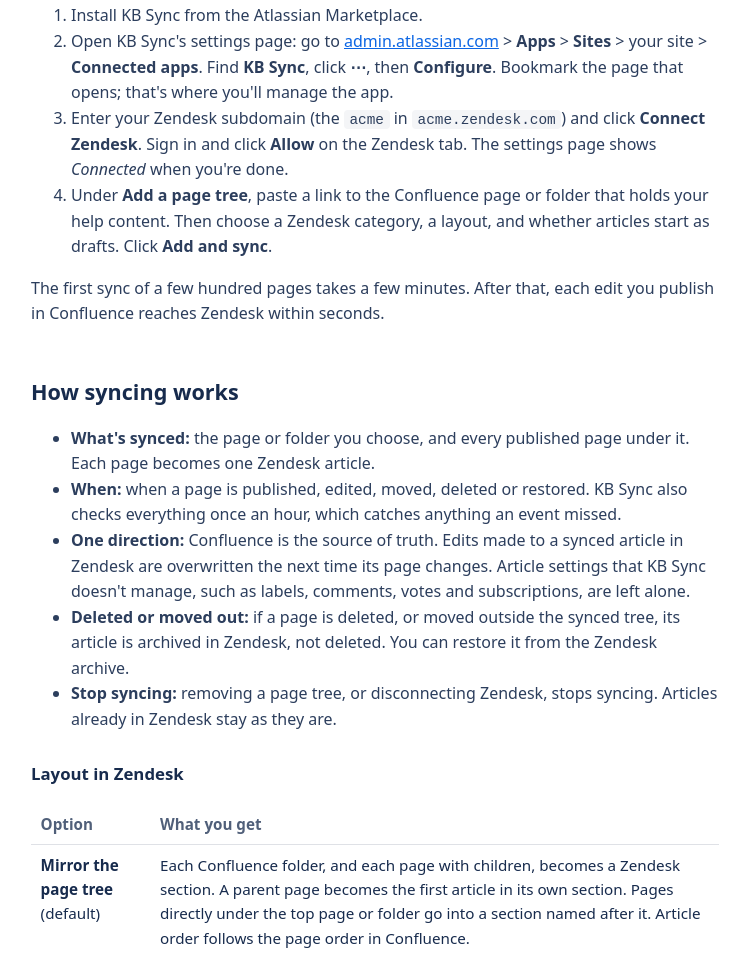
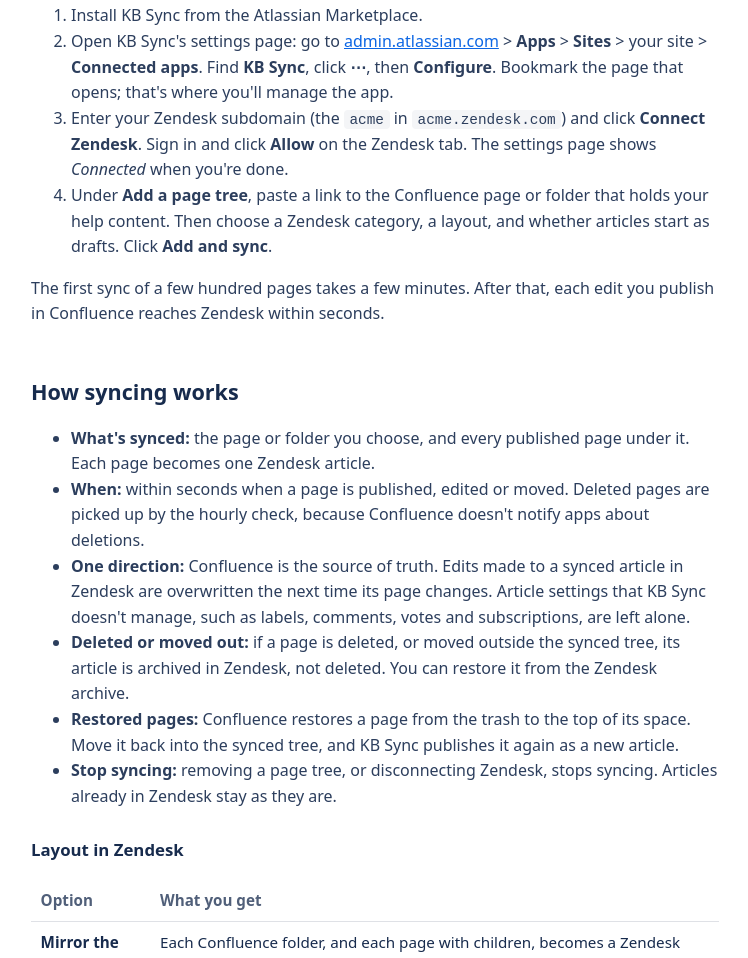
Before and after one commit to oneth-dias/kb-sync, a plain HTML site: page index.html in a window 1280 px wide. Shown: the part 366-1324 px from the top of the page, without its empty margins (265-1013 px from the left). Drawn offline with Linux system fonts and the light colour scheme.

Commit message:
Docs: how deletes and restores are handled
Co-Authored-By: Claude Opus 5.5 <noreply@anthropic.com>

```diff
--- a/index.html
+++ b/index.html
@@ -29,9 +29,10 @@
   <h2 id="how">How syncing works</h2>
   <ul>
     <li><strong>What's synced:</strong> the page or folder you choose, and every published page under it. Each page becomes one Zendesk article.</li>
-    <li><strong>When:</strong> when a page is published, edited, moved, deleted or restored. KB Sync also checks everything once an hour, which catches anything an event missed.</li>
+    <li><strong>When:</strong> within seconds when a page is published, edited or moved. Deleted pages are picked up by the hourly check, because Confluence doesn't notify apps about deletions.</li>
     <li><strong>One direction:</strong> Confluence is the source of truth. Edits made to a synced article in Zendesk are overwritten the next time its page changes. Article settings that KB Sync doesn't manage, such as labels, comments, votes and subscriptions, are left alone.</li>
     <li><strong>Deleted or moved out:</strong> if a page is deleted, or moved outside the synced tree, its article is archived in Zendesk, not deleted. You can restore it from the Zendesk archive.</li>
+    <li><strong>Restored pages:</strong> Confluence restores a page from the trash to the top of its space. Move it back into the synced tree, and KB Sync publishes it again as a new article.</li>
     <li><strong>Stop syncing:</strong> removing a page tree, or disconnecting Zendesk, stops syncing. Articles already in Zendesk stay as they are.</li>
   </ul>
 
```
